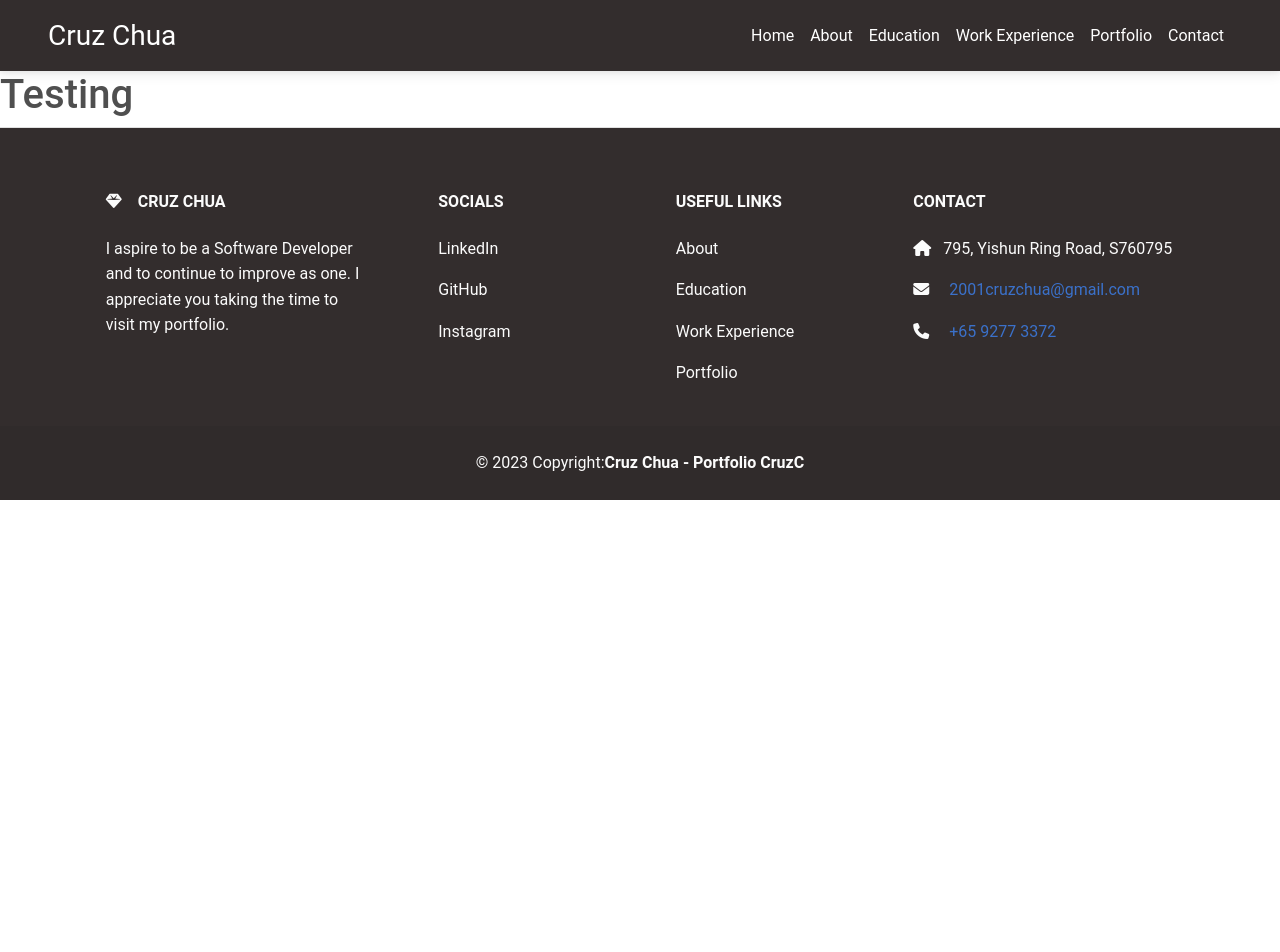
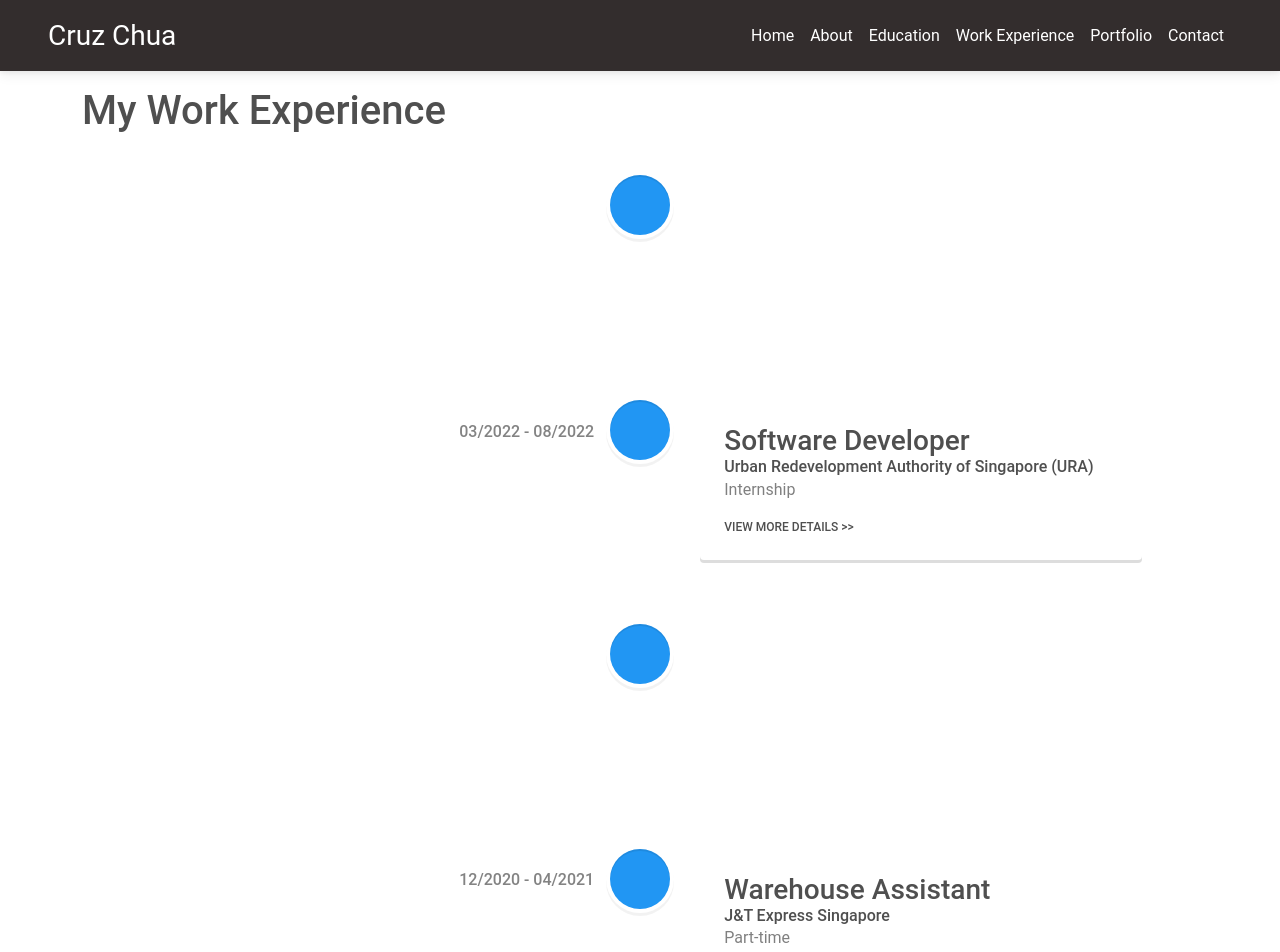
Before and after one commit to CruzChua2001/CruzChua2001-Portfolio, a React app: page /work_experience in a window 1280 px wide. Shown: the top 952 px of the page. Before the commit the page ends 800 px from the top, so only its background shows below. Built offline with nearby package versions, Linux system fonts and the light colour scheme.

Commit message:
Add: Work Experience Page

```diff
--- a/src/static/portfolio/workexperience/WorkExperience.js
+++ b/src/static/portfolio/workexperience/WorkExperience.js
@@ -1,8 +1,198 @@
-import React from "react";
+import React, { useState } from "react";
+import { VerticalTimeline, VerticalTimelineElement }  from 'react-vertical-timeline-component';
+import Container from 'react-bootstrap/Container';
+import Button from 'react-bootstrap/Button';
+import Modal from 'react-bootstrap/Modal';
+
+import 'react-vertical-timeline-component/style.min.css';
 
 const WorkExperience = _ => {
+
+    const allWorkExperience = [
+        {
+            "id": 6,
+            "current": true,
+            "date": "08/2022 - Present",
+            "position": "Software Developer",
+            "employmentType": "Contract",
+            "company": "Urban Redevelopment Authority of Singapore (URA)",
+            "projects": {
+                "images": [],
+                "project": [
+                    {
+                        "images": [],
+                        "name": "",
+                        "description": ""
+                    }
+                ]
+            }
+        },
+        {
+            "id": 5,
+            "current": false,
+            "date": "03/2022 - 08/2022",
+            "position": "Software Developer",
+            "employmentType": "Internship",
+            "company": "Urban Redevelopment Authority of Singapore (URA)",
+            "projects": {
+                "images": [],
+                "project": [
+                    {
+                        "images": [],
+                        "name": "",
+                        "description": ""
+                    }
+                ]
+            }
+        },
+        {
+            "id": 4,
+            "current": false,
+            "date": "07/2021 - 03/2022",
+            "position": "Healthcare Assistant",
+            "employmentType": "Part-time",
+            "company": "Parkway Shenton Pte Ltd",
+            "projects": {
+                "images": [],
+                "project": [
+                    {
+                        "images": [],
+                        "name": "",
+                        "description": ""
+                    }
+                ]
+            }
+        },
+        {
+            "id": 3,
+            "current": false,
+            "date": "12/2020 - 04/2021",
+            "position": "Warehouse Assistant",
+            "company": "J&T Express Singapore",
+            "employmentType": "Part-time",
+            "projects": {
+                "images": [],
+                "project": [
+                    {
+                        "images": [],
+                        "name": "",
+                        "description": ""
+                    }
+                ]
+            }
+        },
+        {
+            "id": 2,
+            "current": false,
+            "date": "01/2018 - 02/2020",
+            "position": "Food and Beverage Server",
+            "employmentType": "Part-time",
+            "company": "Tanyu",
+            "projects": {
+                "images": [],
+                "project": [
+                    {
+                        "images": [],
+                        "name": "",
+                        "description": ""
+                    }
+                ]
+            }
+        },
+        {
+            "id": 1,
+            "current": false,
+            "date": "09/2019 - 12/2019",
+            "position": "Web Developer (PHP)",
+            "employmentType": "Internship",
+            "company": "CYC Movers Pte Ltd",
+            "projects": {
+                "images": [],
+                "project": [
+                    {
+                        "images": [],
+                        "name": "",
+                        "description": ""
+                    }
+                ]
+            }
+        },
+    ]
+
+    const [workSelect, setWorkSelect] = useState({});
+    const [show, setShow] = useState(false);
+
+    const handleClose = () => setShow(false) && setWorkSelect({});
+    const handleShow = () => setShow(true);
+
+    const openDialog = workId => {
+        setWorkSelect(allWorkExperience.filter(x => x.id == workId)[0])
+        handleShow()
+    }
+
     return (
-        <h1>Testing</h1>
+        <Container className="mb-5 mt-3">
+            <div>
+                <h1>My Work Experience</h1>
+                <VerticalTimeline>
+
+
+                    {allWorkExperience.map(item => {
+                        if(!item.current) {
+                            return (
+                                <VerticalTimelineElement
+                                key={item.id}
+                                className="vertical-timeline-element--work"
+                                date={item.date}
+                                iconStyle={{ background: 'rgb(33, 150, 243)', color: '#fff' }}
+                                //icon={<WorkIcon />}
+                                >
+                                    <h3 className="vertical-timeline-element-title">{item.position}</h3>
+                                    <h6 className="vertical-timeline-element-title">{item.company}</h6>
+                                    <span className="vertical-timeline-element-subtitle" style={{ color: "grey" }}>{item.employmentType}</span>
+
+                                    <br />
+
+                                    <Button variant="" className="mt-3 shadow-none border-none p-0" onClick={() => openDialog(item.id)}>View more details {'>'}{'>'} </Button>
+                                </VerticalTimelineElement>
+                            )
+                        }
+                        else {
+                            return (
+                                <VerticalTimelineElement
+                                    key={item.id}
+                                    className="vertical-timeline-element--work"
+                                    contentStyle={{ background: 'rgb(33, 150, 243)' }}
+                                    contentArrowStyle={{ borderRight: '7px solid  rgb(33, 150, 243)' }}
+                                    date={item.date}
+                                    iconStyle={{ background: 'rgb(33, 150, 243)', color: '#fff' }}
+                                    //icon={<WorkIcon />}
+                                >
+                                    <div className="text-light">
+                                        <h3 className="vertical-timeline-element-title">{item.position}</h3>
+                                        <h6 className="vertical-timeline-element-title">{item.company}</h6>
+                                        <span className="vertical-timeline-element-subtitle" style={{ color: "#F2D9BF" }}>{item.employmentType}</span>
+
+                                        <br />
+
+                                        <Button variant="" className="mt-3 shadow-none border-none p-0 text-light" onClick={() => openDialog(item.id)}>View more details {'>'}{'>'} </Button>
+                                    </div>
+                                </VerticalTimelineElement>
+                            )
+                        }
+                    })}
+
+                </VerticalTimeline>
+
+                <Modal show={show} onHide={handleClose} size={'xl'}>
+                    <Modal.Header closeButton>
+                    <Modal.Title>{workSelect.position} <small style={{fontSize: "13px"}}>{workSelect.employmentType}</small></Modal.Title>
+                    </Modal.Header>
+                    <Modal.Body>Testing</Modal.Body>
+                </Modal>
+
+            </div>
+        </Container>
     )
 }
 
```
Also changed, not shown: 3 other files (tests, documents, lock files or other folders).
